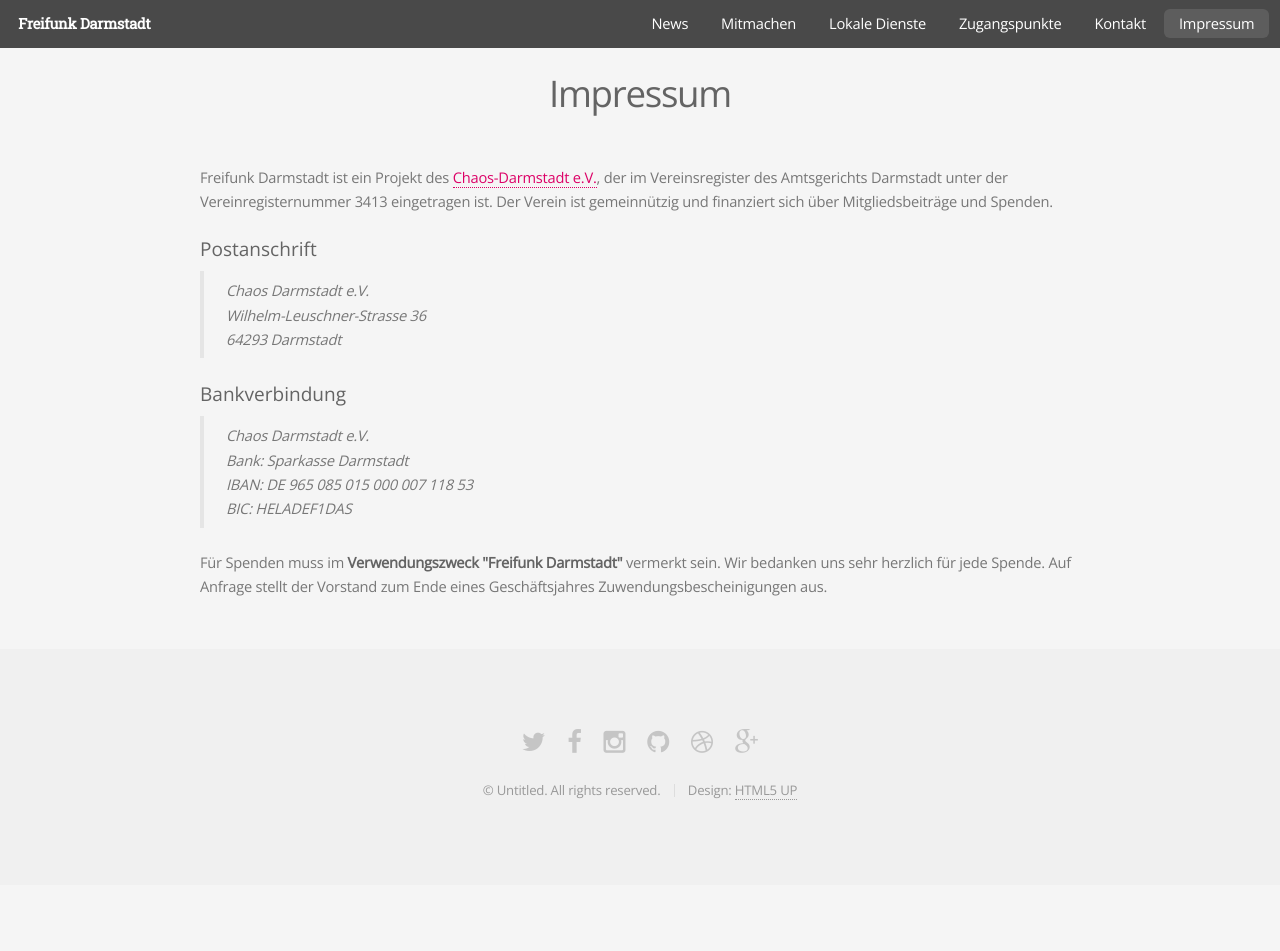
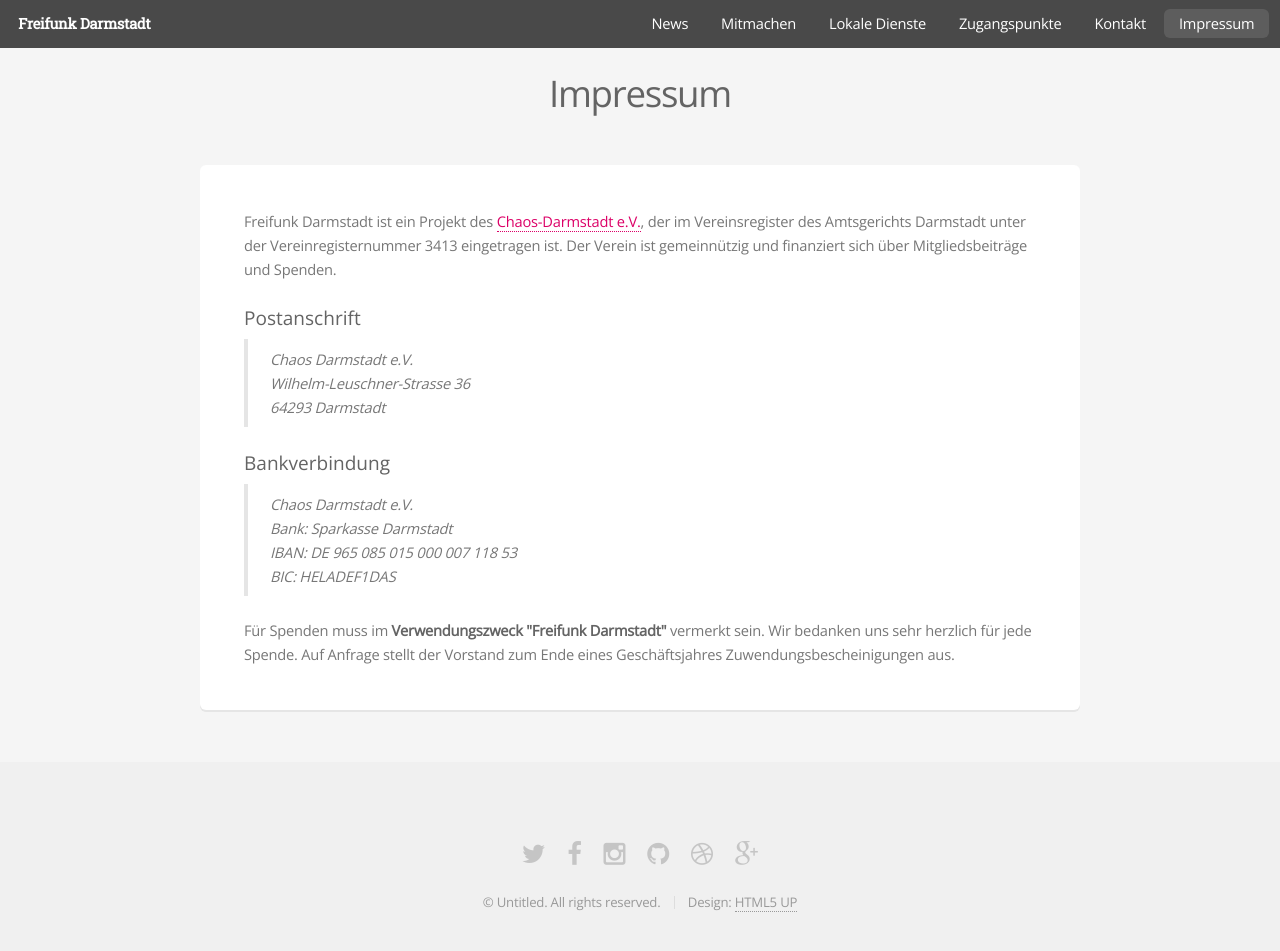
Before and after one commit to mdrenger/darmstadt.freifunk.net, a Jekyll site: the page built from pages/impressum.html, in a window 1280 px wide and 997 px high. Shown: the top 951 px of the window. Built offline with Jekyll 4.4.1, drawn with Linux system fonts in a browser that asks for light colours.

Commit message:
Impressum: Box um Text

```diff
--- a/pages/impressum.html
+++ b/pages/impressum.html
@@ -18,6 +18,7 @@
 	                        <h2 class="post-title">{{ page.title }}</h2>
 	                </header>
 
+			<div class="box" id="impressum">
 				<p>Freifunk Darmstadt ist ein Projekt des <a href="https://chaos-darmstadt.de">Chaos-Darmstadt e.V.</a>, der im Vereinsregister des Amtsgerichts Darmstadt unter der Vereinregisternummer 3413 eingetragen ist. Der Verein ist gemeinnützig und finanziert sich über Mitgliedsbeiträge und Spenden.</p>
 
 				<h4>Postanschrift</h4>
@@ -35,6 +36,7 @@
 					BIC: HELADEF1DAS <br/>
 				</blockquote>
 				<p>Für Spenden muss im <strong>Verwendungszweck "Freifunk Darmstadt"</strong> vermerkt sein. Wir bedanken uns sehr herzlich für jede Spende. Auf Anfrage stellt der Vorstand zum Ende eines Geschäftsjahres Zuwendungsbescheinigungen aus.</p>
+			</div>
 		</section>
 	{% include footer.html %}
 	</body>
```
Lines whose indentation alone changed are shown as unchanged.
